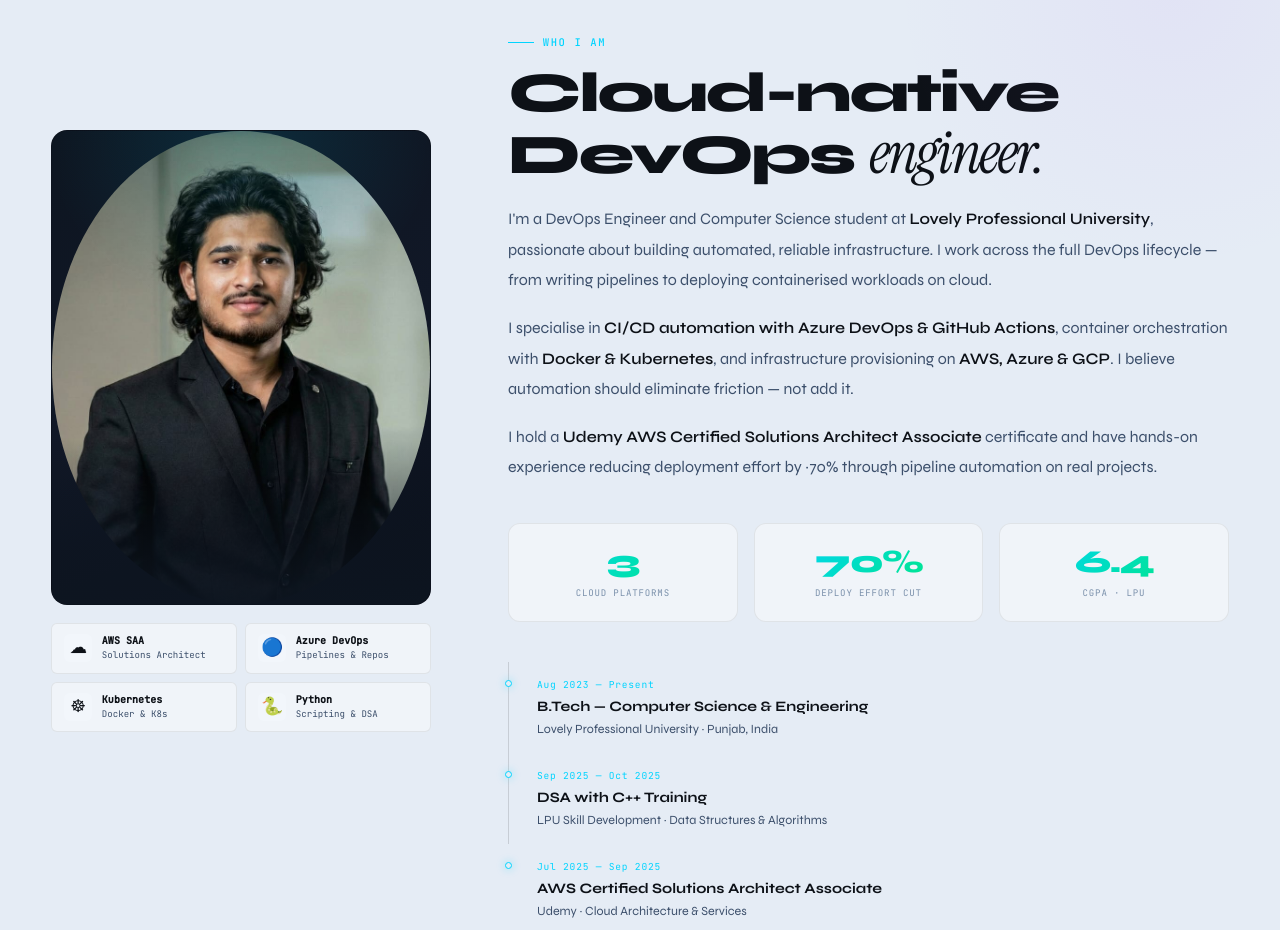
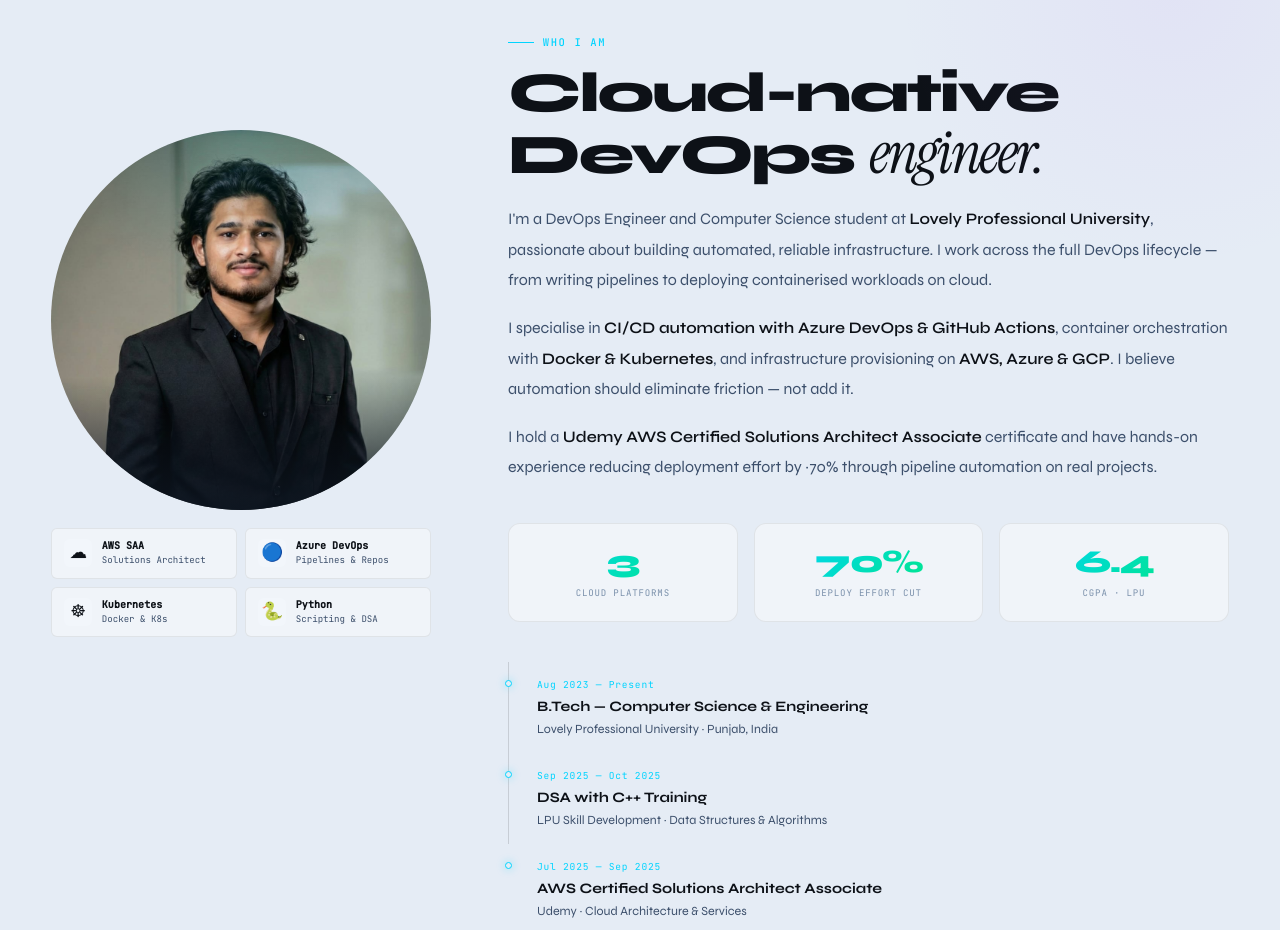
Before and after one commit to thowfiq-ahamed/thowfiq-ahamed.github.io, a plain HTML site: page index.html in a window 1280 px wide. Shown: the part 940-1870 px from the top of the page. Drawn offline with nearby package versions, Linux system fonts and the light colour scheme.

Commit message:
Update index.html

```diff
--- a/index.html
+++ b/index.html
@@ -441,10 +441,10 @@
   <div class="container">
     <div class="about__grid">
       <div class="about__left" data-reveal>
-        <div class="about__photo">
+     <div class="about__photo" style="background:none;border:none;border-radius:50%;aspect-ratio:1;overflow:hidden;">
   <div class="about__photo-glow"></div>
-          <img src="photo.jpg" alt="Thowfiq Ahamed"
-     style="width:100%;height:100%;object-fit:cover;object-position:center top;border-radius:50%;" />
+  <img src="photo.jpg" alt="Thowfiq Ahamed"
+       style="width:100%;height:100%;object-fit:cover;object-position:center 15%;" />
 </div>
         <div class="about__certs">
           <div class="cert"><span class="cert-icon">☁</span><div class="cert-text"><strong>AWS SAA</strong>Solutions Architect</div></div>
```
